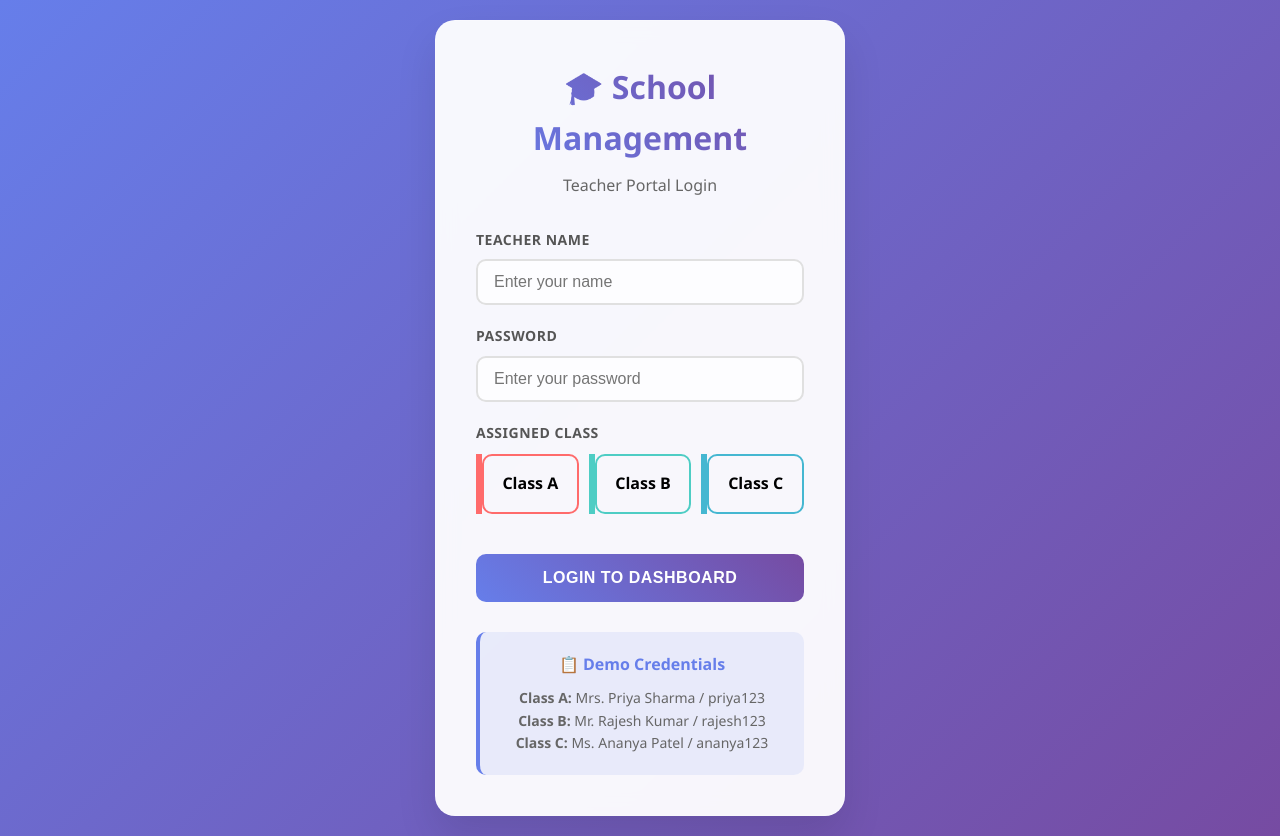
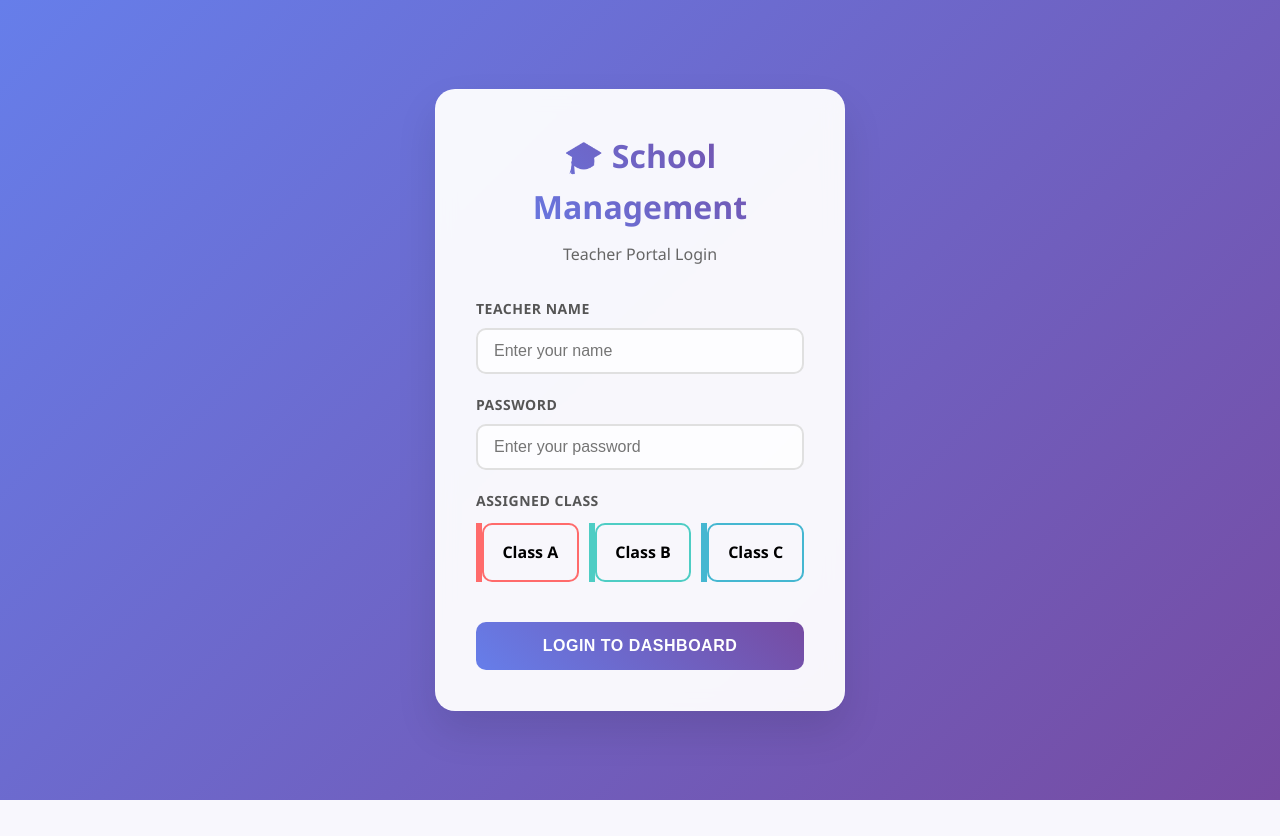
Before and after one commit to sharmilasuresh27/student-marks-management-system, a Flask app: page /login in a window 1280 px wide. After the commit the page ends 800 px from the top, so only its background shows below. Run offline with Flask 3, Linux system fonts and the light colour scheme.

Commit message:
security: Remove demo credentials from login page
- Remove hardcoded demo credentials for security
- Clean up unused CSS styles for demo section
- Prevent unauthorized access to system
- Maintain secure login interface without exposed credentials

Security improvements:
- No longer displays login credentials publicly
- Reduces risk of unauthorized access
- Maintains professional login interface
- Preserves all login functionality

```diff
--- a/templates/login.html
+++ b/templates/login.html
@@ -124,26 +124,6 @@
             box-shadow: 0 8px 20px rgba(102, 126, 234, 0.3);
         }
 
-        .demo-credentials {
-            margin-top: 30px;
-            padding: 20px;
-            background: rgba(102, 126, 234, 0.1);
-            border-radius: 10px;
-            border-left: 4px solid #667eea;
-        }
-
-        .demo-title {
-            font-weight: bold;
-            color: #667eea;
-            margin-bottom: 10px;
-        }
-
-        .demo-info {
-            font-size: 14px;
-            color: #666;
-            line-height: 1.6;
-        }
-
         .alert {
             padding: 15px;
             border-radius: 10px;
@@ -221,15 +201,6 @@
 
                 <button type="submit" class="login-btn">Login to Dashboard</button>
             </form>
-
-            <div class="demo-credentials">
-                <div class="demo-title">📋 Demo Credentials</div>
-                <div class="demo-info">
-                    <strong>Class A:</strong> Mrs. Priya Sharma / priya123<br>
-                    <strong>Class B:</strong> Mr. Rajesh Kumar / rajesh123<br>
-                    <strong>Class C:</strong> Ms. Ananya Patel / ananya123
-                </div>
-            </div>
         </div>
     </div>
 </body>
```
